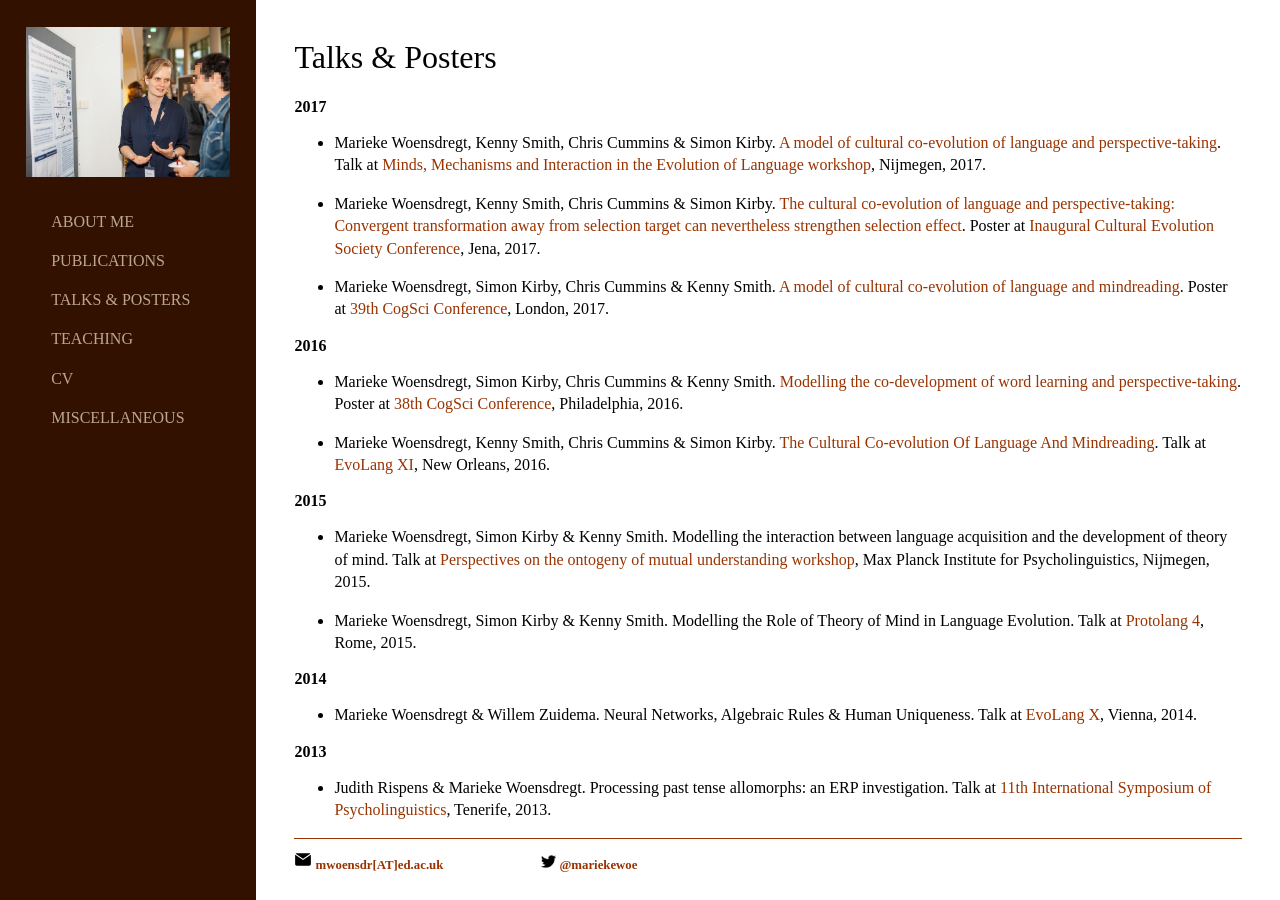
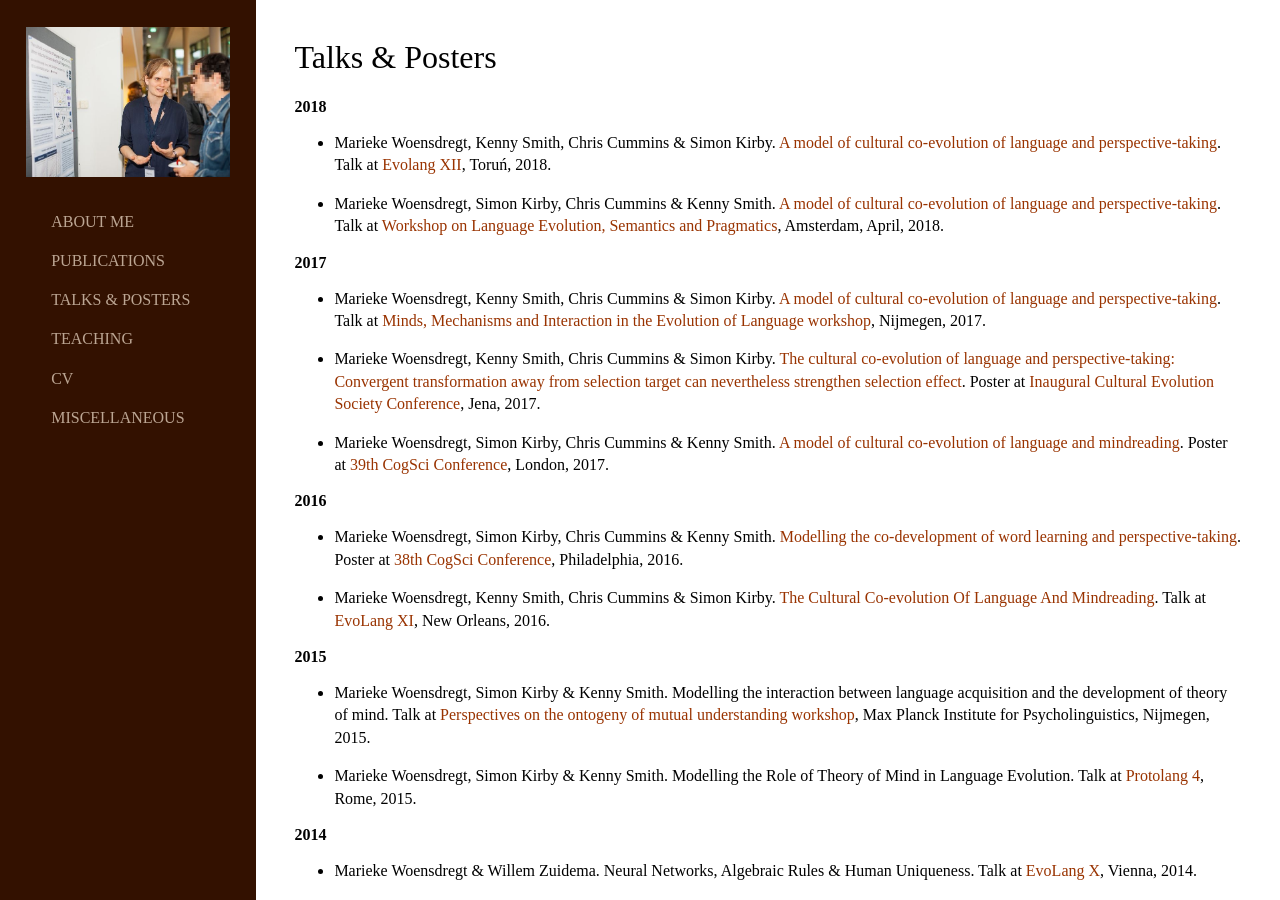
Before and after one commit to marieke-woensdregt/marieke-woensdregt.github.io, a Jekyll site: the page built from talks_n_posters/index.html, in a window 1280 px wide and 900 px high. Built offline with Jekyll 4.4.1, drawn with Linux system fonts in a browser that asks for light colours.

Commit message:
Update index.html

```diff
--- a/talks_n_posters/index.html
+++ b/talks_n_posters/index.html
@@ -5,6 +5,23 @@ title: talks_n_posters
 <div class="blurb">
 	<h1>Talks &amp; Posters</h1>
 		<!-- <img src="/images/Me_Poster_CES_Jena_2017.jpg" alt="me at CES Jena" style="float:right;width:312px;height:208px;"> -->
+
+		<h3> 2018 </h3>
+		<ul>
+			<li><p> Marieke Woensdregt, Kenny Smith, Chris Cummins &amp; Simon Kirby.
+				<a href="http://www.mpi.nl/events/MMIEL/program-abstracts">
+					A model of cultural co-evolution of language and perspective-taking</a>.
+				Talk at
+				<a href="https://evolang.cles.umk.pl/">Evolang XII</a>,
+				Toruń, 2018. </p></li>
+			<li><p> Marieke Woensdregt, Simon Kirby, Chris Cummins &amp; Kenny Smith.
+				<a href="https://guidebook.com/guide/92067/poi/8360673/">
+					A model of cultural co-evolution of language and perspective-taking</a>.
+				Talk at
+				<a href="http://brochhagen.github.io/workshop.html">Workshop on Language Evolution, Semantics and Pragmatics</a>,
+				Amsterdam, April, 2018. </p></li>
+		</ul>
+
 
 		<h3> 2017 </h3>
 		<ul>
```
